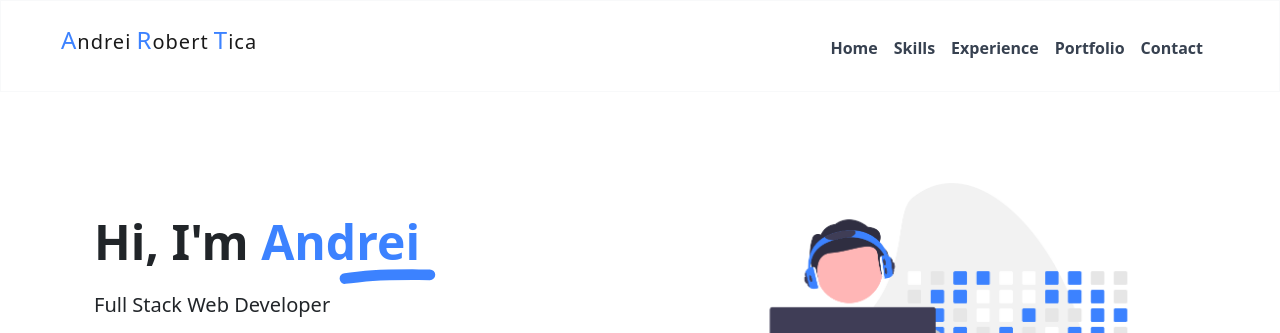
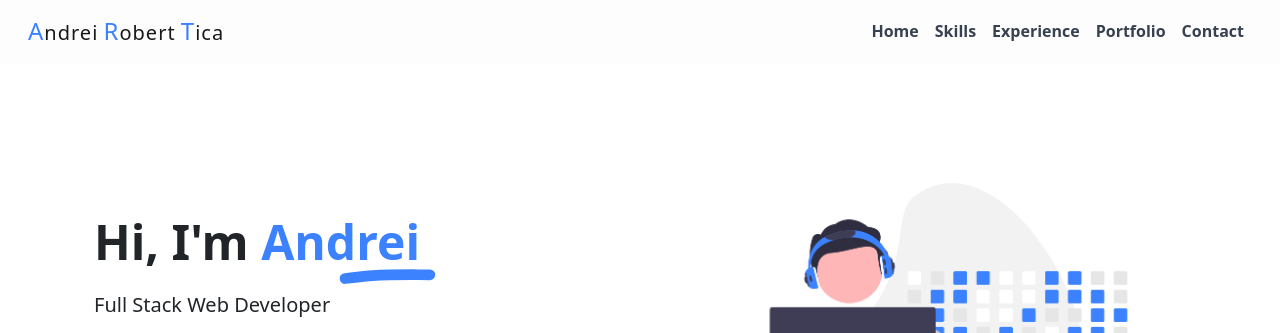
Before and after one commit to TsikaAndreas/portfolio-template, a plain HTML site: page index.html in a window 1280 px wide. Shown: the top 333 px of the page. Drawn offline with Linux system fonts and the light colour scheme.

Commit message:
changes in navigation & page structure

```diff
--- a/css/styles.css
+++ b/css/styles.css
@@ -20,6 +20,13 @@ section {
 }
 
 /* Top Navbar */
+.bg-blur{
+  backdrop-filter: blur(2px);
+  -webkit-backdrop-filter: blur(2px);
+  background: rgba(var(--dark-white), 0.2);
+  border-bottom: 1px solid rgba(var(--dark-white), 0.1);
+}
+
 nav .navbar-nav .nav-link {
   color: rgb(var(--gray));
   font-weight: 600;
@@ -32,19 +39,29 @@ nav .navbar-nav .nav-link:hover {
   transition-timing-function: cubic-bezier(0.4, 0, 1, 1);
 }
 
-nav .navbar-brand.logo-text p,
+nav .navbar-brand p {
+  margin: 0;
+  padding: 0;
+}
+
+nav .navbar-brand a {
+  text-decoration: none;
+  color: inherit;
+}
+
+nav .navbar-brand:hover {
+  scale: 1.1;
+  transition-duration: 0.3s;
+  transition-timing-function: cubic-bezier(0.4, 0, 1, 1);
+}
+
+nav .navbar-brand .logo-text p,
 .offcanvas .offcanvas-title p {
   display: inline-block;
   letter-spacing: 1px;
 }
 
-nav .navbar-brand.logo-text:hover {
-  scale: 1.1;
-  transition-duration: 0.3s;
-  transition-timing-function: cubic-bezier(0.4, 0, 1, 1);
-}
-
-nav .navbar-brand.logo-text p::first-letter,
+nav .navbar-brand .logo-text p::first-letter,
 .offcanvas .offcanvas-title p::first-letter {
   color: rgb(var(--blue));
   font-size: 1.5rem;
@@ -65,7 +82,7 @@ nav .navbar-brand.logo-text p::first-letter,
   transition-timing-function: cubic-bezier(0.4, 0, 1, 1);
 }
 
-/* Social Links */
+/* Hero Section */
 
 .hero-section .social-nav {
   max-width: 200px;
@@ -82,8 +99,6 @@ nav .navbar-brand.logo-text p::first-letter,
   transition-duration: 0.3s;
   transition-timing-function: cubic-bezier(0.4, 0, 1, 1);
 }
-
-/* Hero Section */
 
 .marker {
   position: relative;
--- a/index.html
+++ b/index.html
@@ -10,28 +10,43 @@
   <script src="js/scripts.js" defer></script>
 </head>
 <body>
-  <header>
-    <nav class="navbar navbar-expand-lg navbar-light fixed-top bg-white border border-bottom border-light" role="navigation">
-      <div class="container-fluid mx-5 mt-2 mb-1 align-items-center">
-        <a class="navbar-brand logo-text" href="#">
+  <nav>
+    <div class="navbar navbar-expand-lg fixed-top bg-blur">
+      <div class="container-fluid ">
+        <div class="navbar-brand mx-3">
+          <a class="logo-text" href="#">
             <p>Andrei</p>
             <p>Robert</p>
             <p>Tica</p>
           </a>
-        <button class="navbar-toggler border-0" type="button" data-bs-toggle="offcanvas" data-bs-target="#offcanvas" aria-controls="offcanvas">
-          <i class="fa-solid fa-bars-staggered"></i>
+        </div>
+        <ul class="navbar-nav mx-3 d-none d-lg-flex">
+          <li class="nav-item"><a class="nav-link" href="#hero">Home</a></li>
+          <li class="nav-item"><a class="nav-link" href="#skills">Skills</a></li>
+          <li class="nav-item"><a class="nav-link" href="#experience">Experience</a></li>
+          <li class="nav-item"><a class="nav-link" href="#portfolio">Portfolio</a></li>
+          <li class="nav-item"><a class="nav-link" href="#contact">Contact</a></li>
+        </ul>
+        <button class="navbar-toggler" type="button" data-bs-toggle="offcanvas" data-bs-target="#offcanvasMenu" aria-controls="offcanvasMenu" aria-label="Toggle navigation">
+          <span class="navbar-toggler-icon"></span>
         </button>
-        <div class="offcanvas offcanvas-end" tabindex="-1" id="offcanvas" aria-labelledby="offcanvasLabel">
+      </div>
+    </div>
+    <div class="offcanvas offcanvas-end d-flex d-lg-none" tabindex="-1" id="offcanvasMenu" aria-labelledby="offcanvasLabel">
       <div class="offcanvas-header">
-            <h5 class="offcanvas-title logo-text" id="offcanvasLabel">
+        <h5 class="offcanvas-title" id="offcanvasLabel">
+          <div class="navbar-brand">
+            <a class="logo-text" href="#">
               <p>Andrei</p>
               <p>Robert</p>
               <p>Tica</p>
+            </a>
+          </div>
         </h5>
         <button type="button" class="btn-close text-reset" data-bs-dismiss="offcanvas" aria-label="Close"></button>
       </div>
       <div class="offcanvas-body">
-            <ul class="navbar-nav ms-auto me-2">
+        <ul class="navbar-nav ms-auto me-2 align-items-center">
           <li class="nav-item"><a class="nav-link" href="#hero">Home</a></li>
           <li class="nav-item"><a class="nav-link" href="#skills">Skills</a></li>
           <li class="nav-item"><a class="nav-link" href="#experience">Experience</a></li>
@@ -40,12 +55,9 @@
         </ul>
       </div>
     </div>
-      </div>
   </nav>
-  </header>
 
-  <main>
-    <section id="hero" class="hero-section">
+  <header id="hero" class="hero-section">
     <div class="container col-xxl-9 px-4 py-5 mt-5">
       <div class="row flex-lg-row-reverse align-items-center py-5">
         <div class="col-lg-6">
@@ -82,8 +94,9 @@
         </div>
       </div>
     </div>
-    </section>
+  </header>
 
+  <main>
     <section id="skills" class="skills-section">
       <div class="container col-xxl-9 px-4 py-5">
         <div class="text-center">
@@ -91,7 +104,7 @@
         </div>
         <div class="row py-5">
           <div class="col-lg-6">
-            <ul class="skill-list d-flex flex-wrap justify-content-center px-4">
+            <ul class="skill-list d-flex flex-wrap justify-content-center px-2">
               <li class="skill-item">
                 <div class="skill-img">
                   <img src="images/php.png" alt="PHP">
```
Lines whose indentation alone changed are shown as unchanged.
